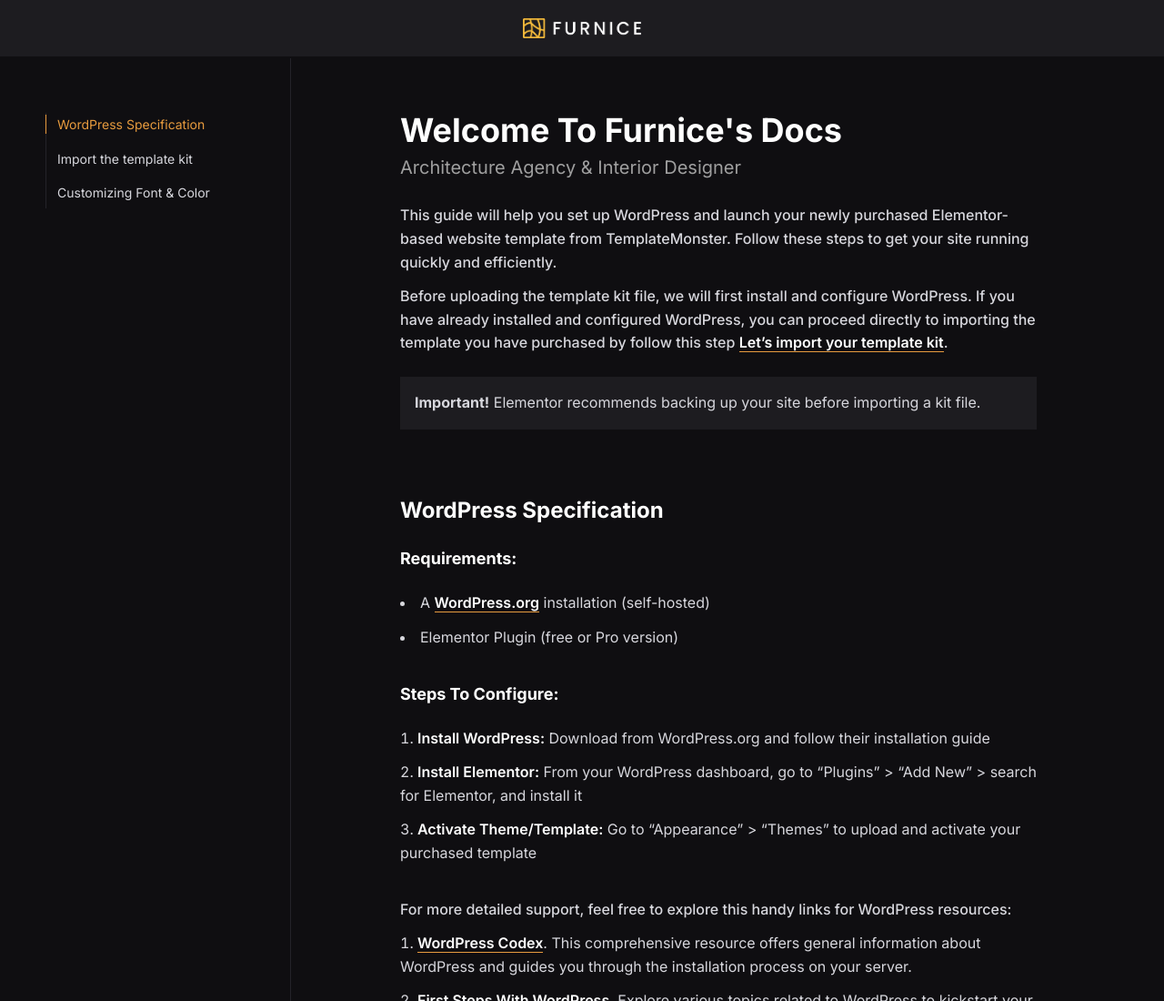
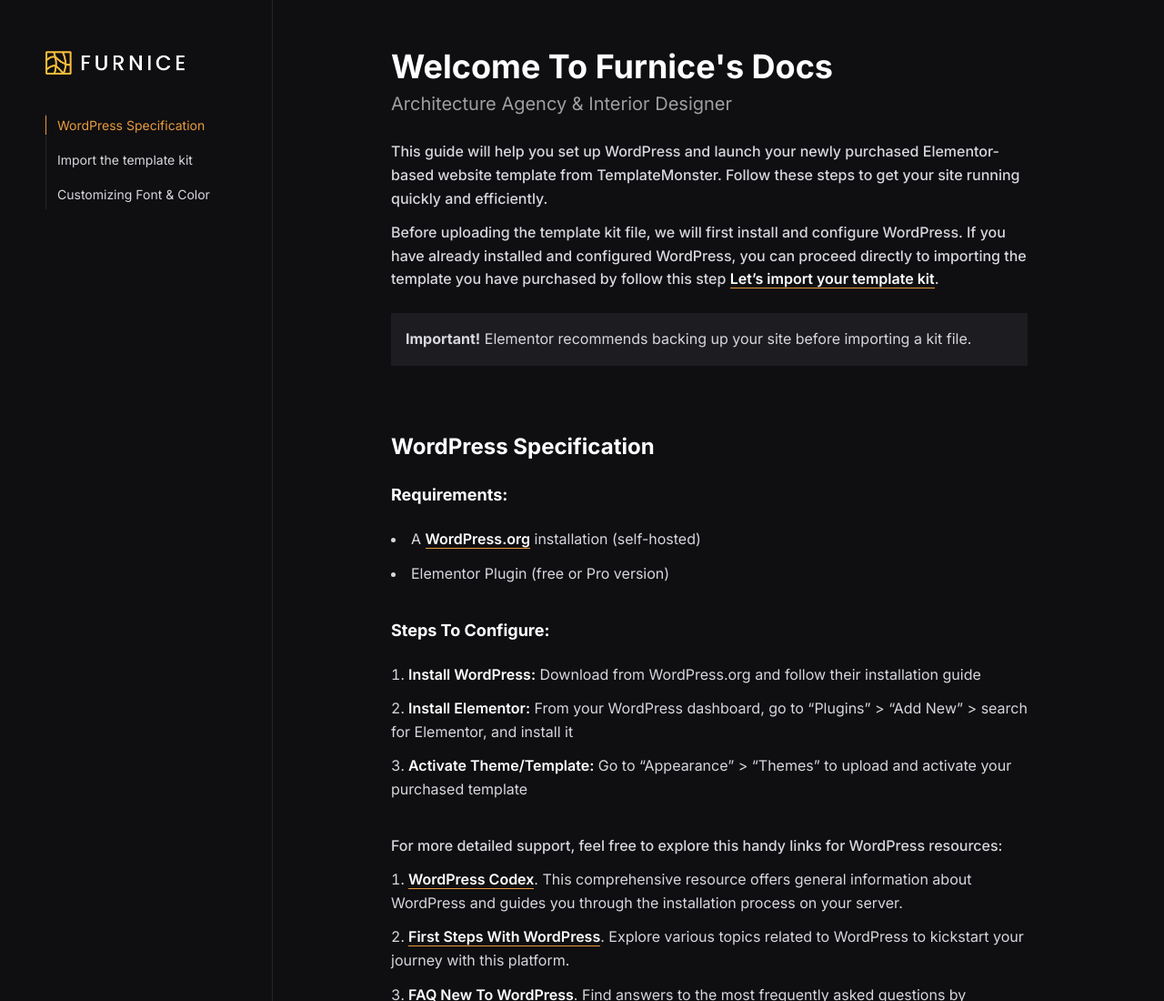
Before and after one commit to michlasul/docs-template-elkit, a plain HTML site: page index.html in a window 1280 px wide. Shown: the top 1100 px of the page at 91% size. Drawn offline with Linux system fonts and the light colour scheme.

Commit message:
Menghilangkan Header di Desktop

```diff
--- a/css/style.css
+++ b/css/style.css
@@ -69,7 +69,6 @@ body {
 .container {
   display: flex;
   margin: 0 auto;
-  padding-top: 64px;
   width: 100%;
   max-width: 1440px;
 }
@@ -93,21 +92,21 @@ img {
 
 /* Sidebar styles */
 .sidebar {
-  padding: 30px;
+  padding: 56px 30px;
   height: auto;
   border-right: 1px solid var(--border-color);
-  width: 300px;
+  width: 280px;
 }
 
 .innerSidebar {
   position: sticky;
-  top: 100px;
+  top: 56px;
   left: 0;
-  padding: 24px 0;
 }
 
 .sidebar .logo {
-  margin-bottom: var(--space-4);
+  width: 70%;
+  margin-bottom: 36px;
 }
 
 .sidebar ul {
@@ -149,7 +148,7 @@ img {
   flex-grow: 1;
   display: flex;
   justify-content: center;
-  padding: 30px;
+  padding: 24px 30px;
 }
 
 .innerContent {
@@ -287,6 +286,7 @@ strong {
 
 /* Mobile styles */
 .mobile-header {
+  display: none;
   padding: 0 20px;
   background-color: var(--variant-background-color);
   position: fixed;
@@ -297,7 +297,6 @@ strong {
 }
 
 .mobile-header .wrapper {
-  display: flex;
   justify-content: center;
   align-items: center;
   padding: 20px 0;
@@ -361,7 +360,7 @@ strong {
     transition: top 0.3s ease;
     background-color: var(--variant-background-color);
     border-top: 1px solid var(--border-color);
-    padding: 0 20px 10px 20px;
+    padding: 30px 20px;
   }
 
   .sidebar.active {
@@ -386,6 +385,10 @@ strong {
     margin-bottom: 4px;
   }
 
+  .mobile-header {
+    display: block;
+  }
+
   .mobile-header .wrapper {
     display: flex;
     justify-content: space-between;
--- a/index.html
+++ b/index.html
@@ -31,6 +31,9 @@
     <!-- Sidebar -->
     <aside class="sidebar">
       <div class="innerSidebar">
+        <div class="logo">
+          <img src="./Assets/light-furnice-color.png" alt="Furnice" class="logo-img"/>
+        </div>
         <ul>
           <li><a href="#section2" class="active">WordPress Specification</a></li>
           <li><a href="#section3">Import the template kit</a></li>
```
